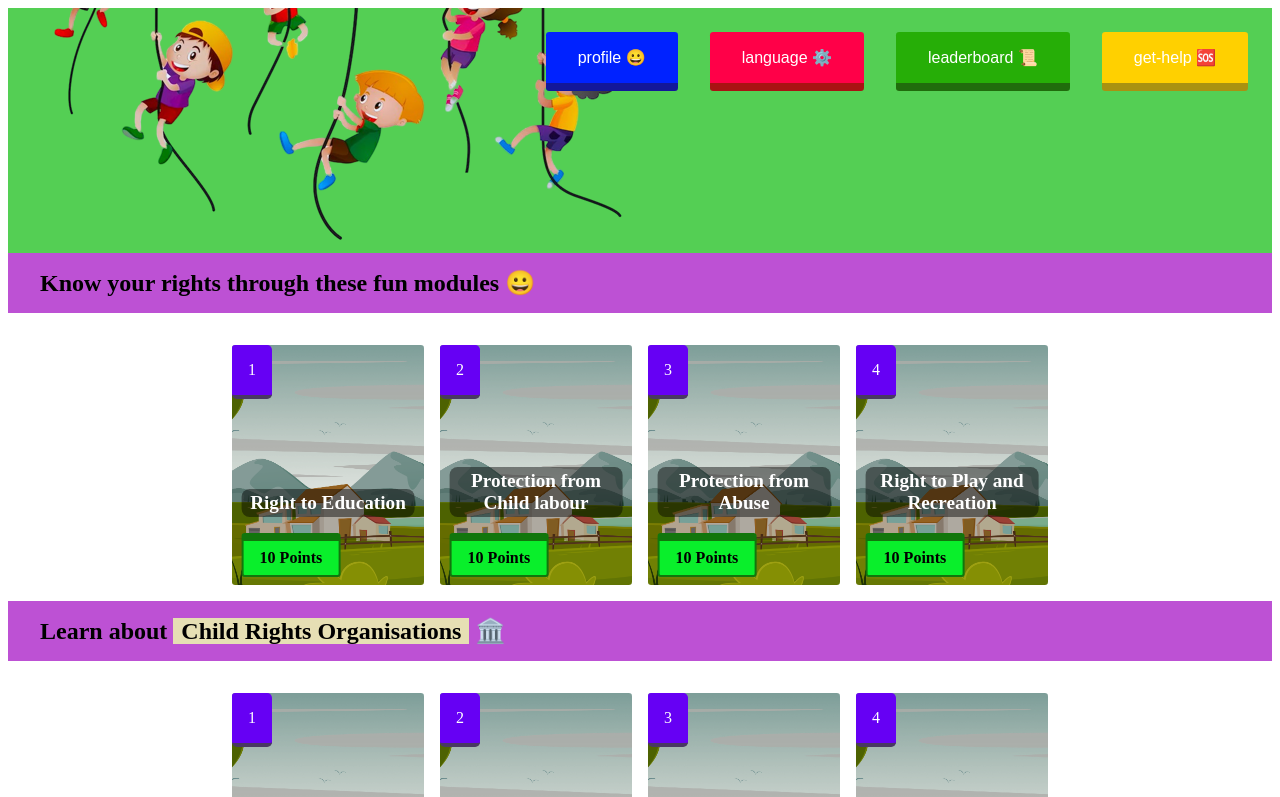
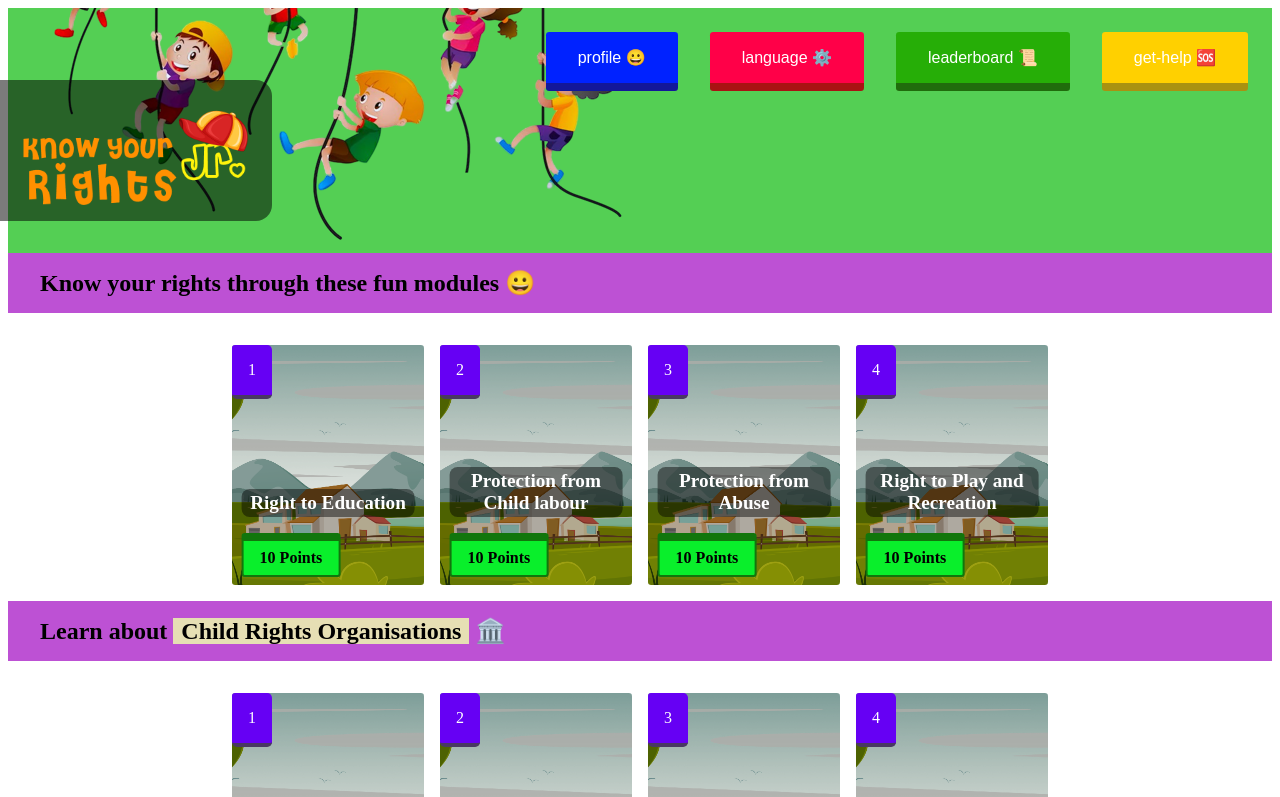
Before and after one commit to piyushya/Smart-Ed-Kids, a React (Vite) app: page /home in a window 1280 px wide. Shown: the top 797 px of the page. Built offline with nearby package versions, Linux system fonts and the light colour scheme; the HTML template or start-up script is replaced by a standard one.

Commit message:
added logo

```diff
--- a/src/pages/Home.jsx
+++ b/src/pages/Home.jsx
@@ -47,6 +47,7 @@ function Nav(){
                     }}
                     style="yellow"
                 />
+
             </div>
         </div>
     )
@@ -186,6 +187,9 @@ export default function Home(){
 
     return(
         <>
+            <div className='site_logo_container'>
+                <img className='site_logo' src='./site_logo.png'/>
+            </div>
             {tooltip_desc.length > 0 &&
             <div className='tooltip_container'>
                 <div className='tooltip_wrapper'>
--- a/src/pages/styles/home.css
+++ b/src/pages/styles/home.css
@@ -2,10 +2,6 @@
     background-color: rgba(55, 199, 55, 0.854);
     width: 100%;
     overflow: hidden;
-}
-
-.nav_bar img{
-    margin-top: -10rem;
 }
 
 .nav_container{
@@ -13,6 +9,26 @@
     right: 0;
     top: 0;
     padding: 1rem;
+}
+
+.site_logo_container{
+    position: absolute;
+    top: 5rem;
+    left: 0;
+    background-color: rgba(0, 0, 0, 0.516);
+    padding: 1rem;
+    display: flex;
+    justify-content: center;
+    align-items: center;
+    border-radius: 0rem 1rem 1rem 0rem;
+}
+
+.site_logo{
+    width: 15rem;
+}
+
+.nav_bar img{
+    margin-top: -10rem;
 }
 
 .modules_heading{
@@ -205,4 +221,7 @@
         flex-wrap: nowrap;
         justify-content:start;
     }
+    .nav_container{
+        position: relative;
+    }
 }
```
Also changed, not shown: public/site_logo.png (added).
